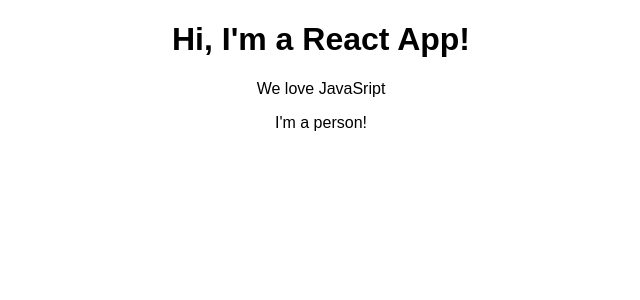
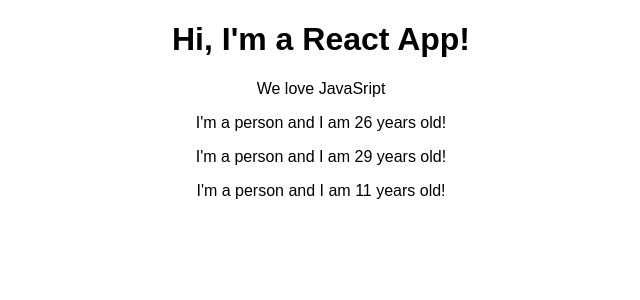
Before and after one commit to LittleBlue418/learning-react, a React (Create React App) app: page / in a window 1280 px wide. Shown: the top 300 px of the page, without its empty margins (319-959 px from the left). Built offline with nearby package versions, Linux system fonts and the light colour scheme.

Commit message:
dynamic content

```diff
--- a/src/App.js
+++ b/src/App.js
@@ -9,6 +9,8 @@ class App extends Component {
         <h1>Hi, I'm a React App!</h1>
         <p>We love JavaSript</p>
         <Person />
+        <Person />
+        <Person />
       </div>
       //return React.createElement('div', {className: 'App'}, React.createElement('h1', null, 'Hi I\'m a React App!!!'))
     );
--- a/src/Person/Person.js
+++ b/src/Person/Person.js
@@ -1,7 +1,7 @@
 import React from 'react';
 
 const person = () => {
-  return <p>I'm a person!</p>
+  return <p>I'm a person and I am {Math.floor(Math.random() * 30)} years old!</p>
 };
 
 export default person;
```
